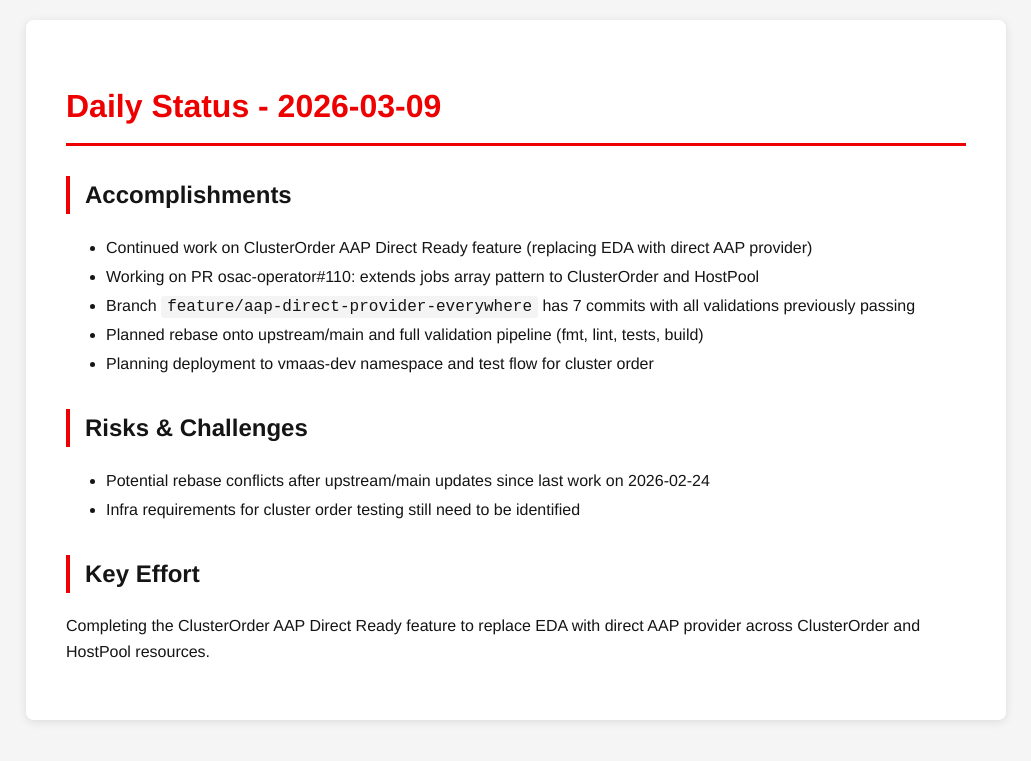
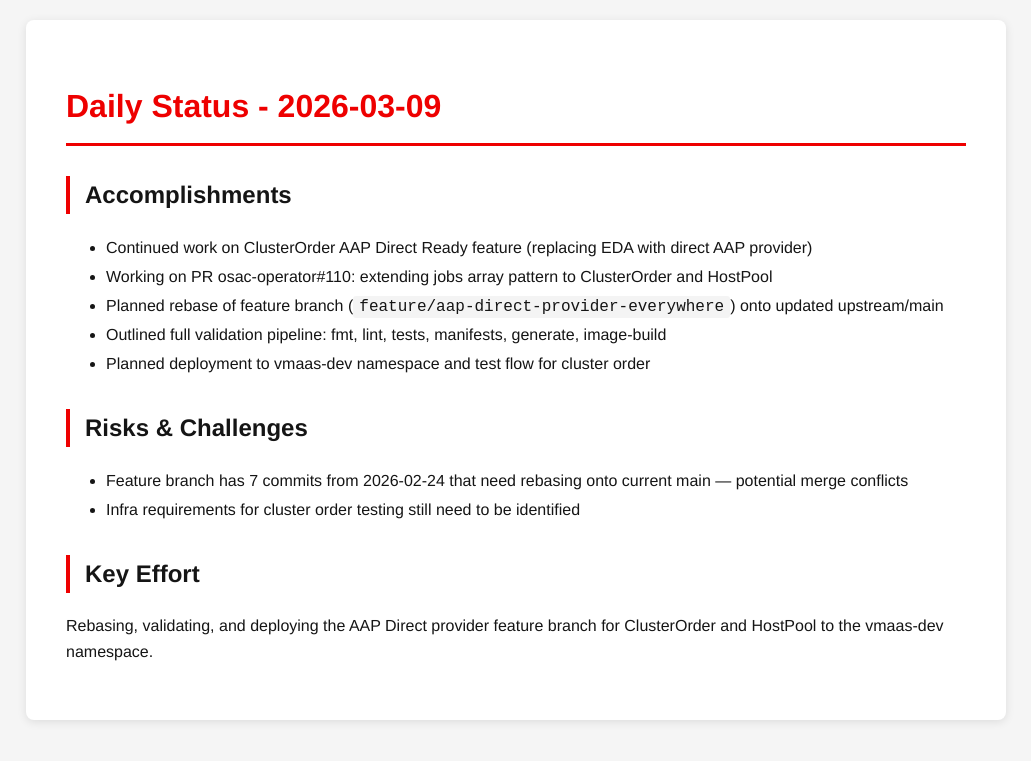
Before and after one commit to tzvatot/daily-status, a Jekyll site: the page built from 2026-03-09.md, in a window 1280 px wide. Shown: the top 761 px of the page, without its empty margins (124-1155 px from the left). Built offline with Jekyll 4.4.1, drawn with Linux system fonts in a browser that asks for light colours.

Commit message:
Daily status update - 2026-03-09

```diff
--- a/2026-03-09.md
+++ b/2026-03-09.md
@@ -8,14 +8,14 @@ date: 2026-03-09
 
 ## Accomplishments
 - Continued work on ClusterOrder AAP Direct Ready feature (replacing EDA with direct AAP provider)
-- Working on PR osac-operator#110: extends jobs array pattern to ClusterOrder and HostPool
-- Branch `feature/aap-direct-provider-everywhere` has 7 commits with all validations previously passing
-- Planned rebase onto upstream/main and full validation pipeline (fmt, lint, tests, build)
-- Planning deployment to vmaas-dev namespace and test flow for cluster order
+- Working on PR osac-operator#110: extending jobs array pattern to ClusterOrder and HostPool
+- Planned rebase of feature branch (`feature/aap-direct-provider-everywhere`) onto updated upstream/main
+- Outlined full validation pipeline: fmt, lint, tests, manifests, generate, image-build
+- Planned deployment to vmaas-dev namespace and test flow for cluster order
 
 ## Risks & Challenges
-- Potential rebase conflicts after upstream/main updates since last work on 2026-02-24
+- Feature branch has 7 commits from 2026-02-24 that need rebasing onto current main — potential merge conflicts
 - Infra requirements for cluster order testing still need to be identified
 
 ## Key Effort
-Completing the ClusterOrder AAP Direct Ready feature to replace EDA with direct AAP provider across ClusterOrder and HostPool resources.
+Rebasing, validating, and deploying the AAP Direct provider feature branch for ClusterOrder and HostPool to the vmaas-dev namespace.
```
